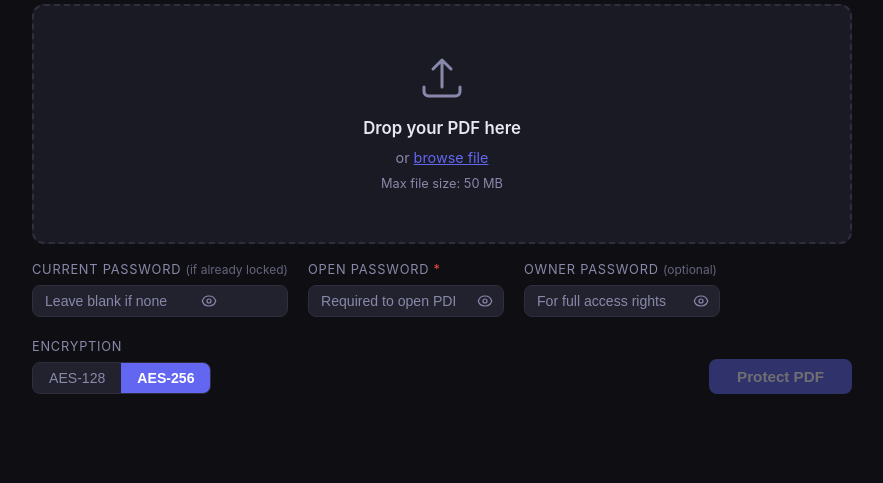
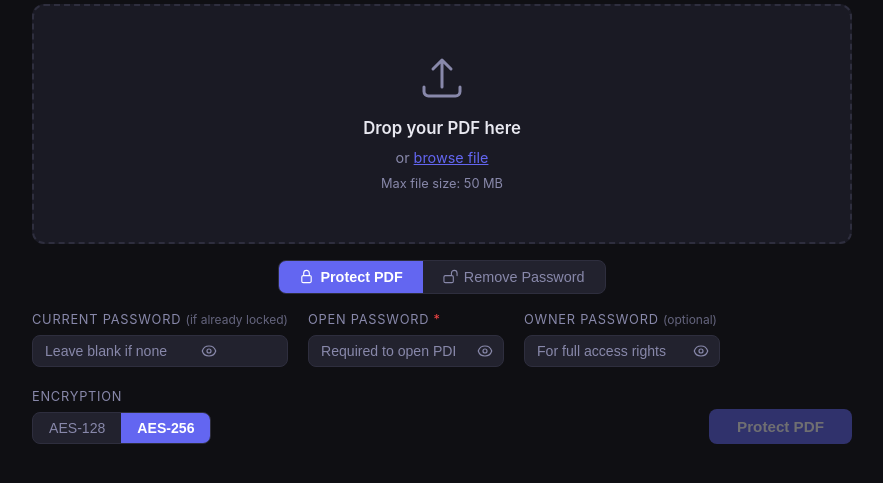
Before and after one commit to rizaldi2207/pdf-tools, a Flask app: page /protect in a window 1280 px wide. Shown: the part 148-631 px from the top of the page, without its empty margins (198-1081 px from the left). Run offline with Flask 3, Linux system fonts and the light colour scheme.

Commit message:
feat: tambah fitur remove password (unprotect) PDF
Menambahkan mode Unprotect PDF pada halaman Protect, sehingga pengguna
dapat menghapus proteksi/password dari PDF yang sudah terkunci.

- Backend: endpoint /remove-password (pikepdf) + route /download-unprotected
- Frontend: segmented toggle Protect / Remove Password di halaman /protect
- Mode unprotect hanya memerlukan satu field password (wajib)
- Result card dinamis: icon & teks berbeda untuk tiap mode

Co-Authored-By: Claude Sonnet 4.6 <noreply@anthropic.com>

```diff
--- a/app/app.py
+++ b/app/app.py
@@ -236,6 +236,43 @@ def add_password():
     return jsonify({"job_id": job_id, "download_url": f"/download-protected/{job_id}"})
 
 
+# ── Unprotect: Remove password from PDF ──────────────────────────────────────
+
+@app.route("/remove-password", methods=["POST"])
+def remove_password():
+    if "file" not in request.files:
+        return jsonify({"error": "No file provided"}), 400
+
+    file = request.files["file"]
+    if not file.filename or not allowed_file(file.filename):
+        return jsonify({"error": "Invalid file. Only PDF is allowed"}), 400
+
+    password = request.form.get("password", "").strip()
+    if not password:
+        return jsonify({"error": "Password is required"}), 400
+
+    job_id = uuid.uuid4().hex
+    job_dir = OUTPUT_DIR / job_id
+    job_dir.mkdir(parents=True, exist_ok=True)
+
+    upload_path = save_upload(file, job_id)
+
+    try:
+        with pikepdf.open(str(upload_path), password=password) as pdf:
+            pdf.save(str(job_dir / "unprotected.pdf"))
+    except pikepdf.PasswordError:
+        shutil.rmtree(job_dir, ignore_errors=True)
+        return jsonify({"error": "Incorrect password"}), 400
+    except Exception as e:
+        shutil.rmtree(job_dir, ignore_errors=True)
+        return jsonify({"error": f"Failed to remove password: {str(e)}"}), 500
+    finally:
+        upload_path.unlink(missing_ok=True)
+
+    cleanup_old_jobs()
+    return jsonify({"job_id": job_id, "download_url": f"/download-unprotected/{job_id}"})
+
+
 # ── File serving ──────────────────────────────────────────────────────────────
 
 @app.route("/image/<job_id>/<filename>")
@@ -277,5 +314,13 @@ def download_protected(job_id: str):
     return send_file(str(path), as_attachment=True, download_name="protected.pdf")
 
 
+@app.route("/download-unprotected/<job_id>")
+def download_unprotected(job_id: str):
+    path = OUTPUT_DIR / job_id / "unprotected.pdf"
+    if not path.exists():
+        abort(404)
+    return send_file(str(path), as_attachment=True, download_name="unprotected.pdf")
+
+
 if __name__ == "__main__":
     app.run(host="0.0.0.0", port=5000, debug=False)
--- a/app/static/css/style.css
+++ b/app/static/css/style.css
@@ -122,6 +122,27 @@ header { padding: 24px 0 0; }
   cursor: pointer; font-size: .9rem; padding: 2px 6px; border-radius: 4px;
 }
 .clear-btn:hover { color: var(--red); background: color-mix(in srgb, var(--red) 15%, transparent); }
+
+/* ── Mode toggle ── */
+.mode-toggle-wrap {
+  display: flex;
+  justify-content: center;
+}
+.mode-toggle-wrap .segmented {
+  gap: 0;
+}
+.mode-toggle-wrap .seg-btn {
+  display: flex;
+  align-items: center;
+  gap: 6px;
+  padding: 8px 20px;
+  font-size: .9rem;
+}
+.mode-toggle-wrap .seg-btn svg {
+  width: 15px;
+  height: 15px;
+  flex-shrink: 0;
+}
 
 /* ── Options row ── */
 .options-row {
--- a/app/static/js/protect.js
+++ b/app/static/js/protect.js
@@ -3,21 +3,58 @@ const fileInput = document.getElementById("file-input");
 const selectedFile = document.getElementById("selected-file");
 const selectedFilename = document.getElementById("selected-filename");
 const clearBtn = document.getElementById("clear-btn");
-const protectBtn = document.getElementById("protect-btn");
 const progressSection = document.getElementById("progress-section");
 const progressBar = document.getElementById("progress-bar");
 const progressLabel = document.getElementById("progress-label");
 const resultSection = document.getElementById("protect-result-section");
 const downloadBtn = document.getElementById("protected-download-btn");
+const downloadBtnLabel = document.getElementById("download-btn-label");
+const resultTitle = document.getElementById("result-title");
+const resultSub = document.getElementById("result-sub");
+const resultIcon = document.getElementById("result-icon");
 const toast = document.getElementById("toast");
 
+// Protect mode elements
+const protectOptions = document.getElementById("protect-options");
+const protectBtn = document.getElementById("protect-btn");
 const currentPwInput = document.getElementById("current-password");
 const userPwInput = document.getElementById("user-password");
 const ownerPwInput = document.getElementById("owner-password");
 
+// Unprotect mode elements
+const unprotectOptions = document.getElementById("unprotect-options");
+const unprotectBtn = document.getElementById("unprotect-btn");
+const removePwInput = document.getElementById("remove-password");
+
 let selectedEnc = "256";
 let currentFile = null;
+let currentMode = "protect";
 let toastTimer = null;
+
+// Mode toggle
+document.querySelectorAll("#mode-toggle .seg-btn").forEach(btn => {
+  btn.addEventListener("click", () => {
+    document.querySelectorAll("#mode-toggle .seg-btn").forEach(b => b.classList.remove("active"));
+    btn.classList.add("active");
+    currentMode = btn.dataset.mode;
+    switchMode(currentMode);
+  });
+});
+
+function switchMode(mode) {
+  resultSection.classList.add("hidden");
+  progressSection.classList.add("hidden");
+
+  if (mode === "protect") {
+    protectOptions.classList.remove("hidden");
+    unprotectOptions.classList.add("hidden");
+    protectBtn.disabled = !currentFile || !userPwInput.value.trim();
+  } else {
+    protectOptions.classList.add("hidden");
+    unprotectOptions.classList.remove("hidden");
+    unprotectBtn.disabled = !currentFile || !removePwInput.value.trim();
+  }
+}
 
 // Encryption toggle
 document.querySelectorAll("#enc-toggle .seg-btn").forEach(btn => {
@@ -28,7 +65,7 @@ document.querySelectorAll("#enc-toggle .seg-btn").forEach(btn => {
   });
 });
 
-// Password show/hide — handles all three fields via data-target
+// Password show/hide — handles all fields via data-target
 document.querySelectorAll(".pw-eye-btn").forEach(btn => {
   btn.addEventListener("click", () => {
     const input = document.getElementById(btn.dataset.target);
@@ -42,6 +79,11 @@ document.querySelectorAll(".pw-eye-btn").forEach(btn => {
 // Enable protect button when user password has a value
 userPwInput.addEventListener("input", () => {
   protectBtn.disabled = !currentFile || !userPwInput.value.trim();
+});
+
+// Enable unprotect button when remove password has a value
+removePwInput.addEventListener("input", () => {
+  unprotectBtn.disabled = !currentFile || !removePwInput.value.trim();
 });
 
 // Drag & drop
@@ -71,6 +113,7 @@ function setFile(file) {
   selectedFilename.textContent = file.name;
   selectedFile.classList.remove("hidden");
   protectBtn.disabled = !userPwInput.value.trim();
+  unprotectBtn.disabled = !removePwInput.value.trim();
   resultSection.classList.add("hidden");
   progressSection.classList.add("hidden");
 }
@@ -81,8 +124,10 @@ clearBtn.addEventListener("click", () => {
   currentPwInput.value = "";
   userPwInput.value = "";
   ownerPwInput.value = "";
+  removePwInput.value = "";
   selectedFile.classList.add("hidden");
   protectBtn.disabled = true;
+  unprotectBtn.disabled = true;
   resultSection.classList.add("hidden");
   progressSection.classList.add("hidden");
 });
@@ -94,7 +139,7 @@ protectBtn.addEventListener("click", async () => {
   protectBtn.disabled = true;
   progressSection.classList.remove("hidden");
   resultSection.classList.add("hidden");
-  animateProgress();
+  animateProgress("Protecting...");
 
   const form = new FormData();
   form.append("file", currentFile);
@@ -111,7 +156,7 @@ protectBtn.addEventListener("click", async () => {
     finishProgress();
     setTimeout(() => {
       progressSection.classList.add("hidden");
-      showResult(data);
+      showResult(data, "protect");
     }, 400);
   } catch (err) {
     progressSection.classList.add("hidden");
@@ -121,9 +166,40 @@ protectBtn.addEventListener("click", async () => {
   }
 });
 
-function animateProgress() {
+// Unprotect
+unprotectBtn.addEventListener("click", async () => {
+  if (!currentFile || !removePwInput.value.trim()) return;
+
+  unprotectBtn.disabled = true;
+  progressSection.classList.remove("hidden");
+  resultSection.classList.add("hidden");
+  animateProgress("Removing password...");
+
+  const form = new FormData();
+  form.append("file", currentFile);
+  form.append("password", removePwInput.value.trim());
+
+  try {
+    const res = await fetch("/remove-password", { method: "POST", body: form });
+    const data = await res.json();
+    if (!res.ok) throw new Error(data.error || "Failed to remove password");
+
+    finishProgress();
+    setTimeout(() => {
+      progressSection.classList.add("hidden");
+      showResult(data, "unprotect");
+    }, 400);
+  } catch (err) {
+    progressSection.classList.add("hidden");
+    showToast(err.message, "error");
+  } finally {
+    unprotectBtn.disabled = !removePwInput.value.trim();
+  }
+});
+
+function animateProgress(label) {
   progressBar.value = 0;
-  progressLabel.textContent = "Protecting...";
+  progressLabel.textContent = label;
   let pct = 0;
   const interval = setInterval(() => {
     pct += Math.random() * 15;
@@ -139,14 +215,41 @@ function finishProgress() {
   progressLabel.textContent = "Done!";
 }
 
-function showResult(data) {
-  downloadBtn.onclick = e => {
-    e.preventDefault();
-    downloadFile(data.download_url, "protected.pdf");
-  };
+const PROTECT_ICON_SVG = `<svg viewBox="0 0 24 24" fill="none" stroke="currentColor" stroke-width="1.8">
+  <path stroke-linecap="round" stroke-linejoin="round" d="M16.5 10.5V6.75a4.5 4.5 0 10-9 0v3.75m-.75 11.25h10.5a2.25 2.25 0 002.25-2.25v-6.75a2.25 2.25 0 00-2.25-2.25H6.75a2.25 2.25 0 00-2.25 2.25v6.75a2.25 2.25 0 002.25 2.25z"/>
+</svg>`;
+
+const UNPROTECT_ICON_SVG = `<svg viewBox="0 0 24 24" fill="none" stroke="currentColor" stroke-width="1.8">
+  <path stroke-linecap="round" stroke-linejoin="round" d="M13.5 10.5V6.75a4.5 4.5 0 119 0v3.75M3.75 21.75h10.5a2.25 2.25 0 002.25-2.25v-6.75a2.25 2.25 0 00-2.25-2.25H3.75a2.25 2.25 0 00-2.25 2.25v6.75a2.25 2.25 0 002.25 2.25z"/>
+</svg>`;
+
+function showResult(data, mode) {
+  if (mode === "protect") {
+    resultIcon.innerHTML = PROTECT_ICON_SVG;
+    resultIcon.className = "result-card-icon icon-accent";
+    resultTitle.textContent = "PDF protected successfully";
+    resultSub.textContent = "Your PDF is now password-protected";
+    downloadBtnLabel.textContent = "Download Protected PDF";
+    downloadBtn.onclick = e => {
+      e.preventDefault();
+      downloadFile(data.download_url, "protected.pdf");
+    };
+    setTimeout(() => downloadFile(data.download_url, "protected.pdf"), 600);
+  } else {
+    resultIcon.innerHTML = UNPROTECT_ICON_SVG;
+    resultIcon.className = "result-card-icon icon-green";
+    resultTitle.textContent = "Password removed successfully";
+    resultSub.textContent = "Your PDF is now unlocked and password-free";
+    downloadBtnLabel.textContent = "Download Unlocked PDF";
+    downloadBtn.onclick = e => {
+      e.preventDefault();
+      downloadFile(data.download_url, "unprotected.pdf");
+    };
+    setTimeout(() => downloadFile(data.download_url, "unprotected.pdf"), 600);
+  }
+
   resultSection.classList.remove("hidden");
   resultSection.scrollIntoView({ behavior: "smooth", block: "start" });
-  setTimeout(() => downloadFile(data.download_url, "protected.pdf"), 600);
 }
 
 function downloadFile(url, filename) {
--- a/app/templates/protect.html
+++ b/app/templates/protect.html
@@ -15,7 +15,34 @@
     <input type="file" id="file-input" accept=".pdf" hidden />
   </div>
 
-  <div class="options-row">
+  <div id="selected-file" class="selected-file hidden">
+    <svg viewBox="0 0 24 24" fill="none" stroke="currentColor" stroke-width="1.5" aria-hidden="true">
+      <path stroke-linecap="round" stroke-linejoin="round" d="M19.5 14.25v-2.625a3.375 3.375 0 00-3.375-3.375h-1.5A1.125 1.125 0 0113.5 7.125v-1.5a3.375 3.375 0 00-3.375-3.375H8.25m0 12.75h7.5m-7.5 3H12M10.5 2.25H5.625c-.621 0-1.125.504-1.125 1.125v17.25c0 .621.504 1.125 1.125 1.125h12.75c.621 0 1.125-.504 1.125-1.125V11.25a9 9 0 00-9-9z"/>
+    </svg>
+    <span id="selected-filename"></span>
+    <button id="clear-btn" class="clear-btn" aria-label="Remove file">✕</button>
+  </div>
+
+  <!-- Mode toggle -->
+  <div class="mode-toggle-wrap">
+    <div class="segmented" id="mode-toggle">
+      <button class="seg-btn active" data-mode="protect">
+        <svg viewBox="0 0 24 24" fill="none" stroke="currentColor" stroke-width="1.8" aria-hidden="true">
+          <path stroke-linecap="round" stroke-linejoin="round" d="M16.5 10.5V6.75a4.5 4.5 0 10-9 0v3.75m-.75 11.25h10.5a2.25 2.25 0 002.25-2.25v-6.75a2.25 2.25 0 00-2.25-2.25H6.75a2.25 2.25 0 00-2.25 2.25v6.75a2.25 2.25 0 002.25 2.25z"/>
+        </svg>
+        Protect PDF
+      </button>
+      <button class="seg-btn" data-mode="unprotect">
+        <svg viewBox="0 0 24 24" fill="none" stroke="currentColor" stroke-width="1.8" aria-hidden="true">
+          <path stroke-linecap="round" stroke-linejoin="round" d="M13.5 10.5V6.75a4.5 4.5 0 119 0v3.75M3.75 21.75h10.5a2.25 2.25 0 002.25-2.25v-6.75a2.25 2.25 0 00-2.25-2.25H3.75a2.25 2.25 0 00-2.25 2.25v6.75a2.25 2.25 0 002.25 2.25z"/>
+        </svg>
+        Remove Password
+      </button>
+    </div>
+  </div>
+
+  <!-- Protect mode options -->
+  <div id="protect-options" class="options-row">
     <div class="option-group">
       <label for="current-password" class="opt-label">Current password <span class="label-opt">(if already locked)</span></label>
       <div class="password-wrap">
@@ -75,36 +102,49 @@
     <button id="protect-btn" class="btn-primary" disabled>Protect PDF</button>
   </div>
 
-  <div id="selected-file" class="selected-file hidden">
-    <svg viewBox="0 0 24 24" fill="none" stroke="currentColor" stroke-width="1.5" aria-hidden="true">
-      <path stroke-linecap="round" stroke-linejoin="round" d="M19.5 14.25v-2.625a3.375 3.375 0 00-3.375-3.375h-1.5A1.125 1.125 0 0113.5 7.125v-1.5a3.375 3.375 0 00-3.375-3.375H8.25m0 12.75h7.5m-7.5 3H12M10.5 2.25H5.625c-.621 0-1.125.504-1.125 1.125v17.25c0 .621.504 1.125 1.125 1.125h12.75c.621 0 1.125-.504 1.125-1.125V11.25a9 9 0 00-9-9z"/>
-    </svg>
-    <span id="selected-filename"></span>
-    <button id="clear-btn" class="clear-btn" aria-label="Remove file">✕</button>
+  <!-- Unprotect mode options -->
+  <div id="unprotect-options" class="options-row hidden">
+    <div class="option-group">
+      <label for="remove-password" class="opt-label">PDF Password <span class="label-req">*</span></label>
+      <div class="password-wrap">
+        <input type="password" id="remove-password" class="password-input" placeholder="Enter PDF password" autocomplete="off" />
+        <button type="button" class="pw-eye-btn" data-target="remove-password" aria-label="Show or hide password">
+          <svg class="eye-open" viewBox="0 0 24 24" fill="none" stroke="currentColor" stroke-width="1.8" aria-hidden="true">
+            <path stroke-linecap="round" stroke-linejoin="round" d="M2.036 12.322a1.012 1.012 0 010-.639C3.423 7.51 7.36 4.5 12 4.5c4.638 0 8.573 3.007 9.963 7.178.07.207.07.431 0 .639C20.577 16.49 16.64 19.5 12 19.5c-4.638 0-8.573-3.007-9.963-7.178z"/>
+            <path stroke-linecap="round" stroke-linejoin="round" d="M15 12a3 3 0 11-6 0 3 3 0 016 0z"/>
+          </svg>
+          <svg class="eye-closed hidden" viewBox="0 0 24 24" fill="none" stroke="currentColor" stroke-width="1.8" aria-hidden="true">
+            <path stroke-linecap="round" stroke-linejoin="round" d="M3.98 8.223A10.477 10.477 0 001.934 12C3.226 16.338 7.244 19.5 12 19.5c.993 0 1.953-.138 2.863-.395M6.228 6.228A10.45 10.45 0 0112 4.5c4.756 0 8.773 3.162 10.065 7.498a10.523 10.523 0 01-4.293 5.774M6.228 6.228L3 3m3.228 3.228l3.65 3.65m7.894 7.894L21 21m-3.228-3.228l-3.65-3.65m0 0a3 3 0 10-4.243-4.243m4.242 4.242L9.88 9.88"/>
+          </svg>
+        </button>
+      </div>
+    </div>
+
+    <button id="unprotect-btn" class="btn-primary" disabled>Remove Password</button>
   </div>
 </section>
 
 <div id="progress-section" class="progress-section hidden">
   <progress id="progress-bar" class="progress-bar" max="100" value="0"></progress>
-  <p id="progress-label" class="progress-label" aria-live="polite">Protecting...</p>
+  <p id="progress-label" class="progress-label" aria-live="polite">Processing...</p>
 </div>
 
 <section id="protect-result-section" class="result-card hidden" aria-live="polite">
   <div class="result-card-inner">
-    <div class="result-card-icon icon-accent" aria-hidden="true">
+    <div id="result-icon" class="result-card-icon icon-accent" aria-hidden="true">
       <svg viewBox="0 0 24 24" fill="none" stroke="currentColor" stroke-width="1.8">
         <path stroke-linecap="round" stroke-linejoin="round" d="M16.5 10.5V6.75a4.5 4.5 0 10-9 0v3.75m-.75 11.25h10.5a2.25 2.25 0 002.25-2.25v-6.75a2.25 2.25 0 00-2.25-2.25H6.75a2.25 2.25 0 00-2.25 2.25v6.75a2.25 2.25 0 002.25 2.25z"/>
       </svg>
     </div>
     <div>
-      <p class="result-card-title">PDF protected successfully</p>
-      <p class="result-card-sub">Your PDF is now password-protected</p>
+      <p id="result-title" class="result-card-title">PDF protected successfully</p>
+      <p id="result-sub" class="result-card-sub">Your PDF is now password-protected</p>
     </div>
     <a id="protected-download-btn" href="#" class="btn-primary result-card-btn">
       <svg viewBox="0 0 24 24" fill="none" stroke="currentColor" stroke-width="2" aria-hidden="true">
         <path stroke-linecap="round" stroke-linejoin="round" d="M3 16.5v2.25A2.25 2.25 0 005.25 21h13.5A2.25 2.25 0 0021 18.75V16.5M16.5 12L12 16.5m0 0L7.5 12m4.5 4.5V3"/>
       </svg>
-      Download Protected PDF
+      <span id="download-btn-label">Download Protected PDF</span>
     </a>
   </div>
 </section>
```
